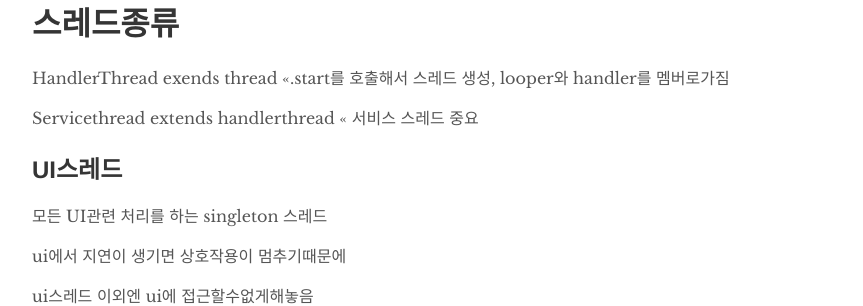
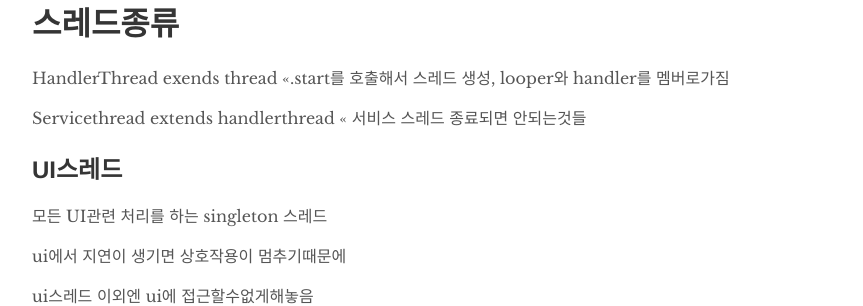
Before and after one commit to nivkhdif/nivkhdif.github.io, a Jekyll site: the page built from _posts/2020-09-09-1.md, in a window 1280 px wide and 900 px high, scrolled down 959 px. Shown: the part 152-458 px from the top of the window, without its empty margins (208-1071 px from the left). Built offline with Jekyll 4.4.1, drawn with Linux system fonts in a browser that asks for light colours; our own code applies the rules of GitHub Pages for plain Markdown files.

Commit message:
Update 2020-09-09-1.md

```diff
--- a/_posts/2020-09-09-1.md
+++ b/_posts/2020-09-09-1.md
@@ -40,10 +40,10 @@ Looper는 하나의 message queue를가짐
 # 스레드종류
 
 
-HandlerThread exends thread <<.start를 호출해서 스레드 생성, looper와 handler를 멤버로가짐
+HandlerThread exends thread         <<.start를 호출해서 스레드 생성, looper와 handler를 멤버로가짐
 
 
-Servicethread extends handlerthread << 서비스 스레드 중요
+Servicethread extends handlerthread       << 서비스 스레드 종료되면 안되는것들
 
 
 
```
